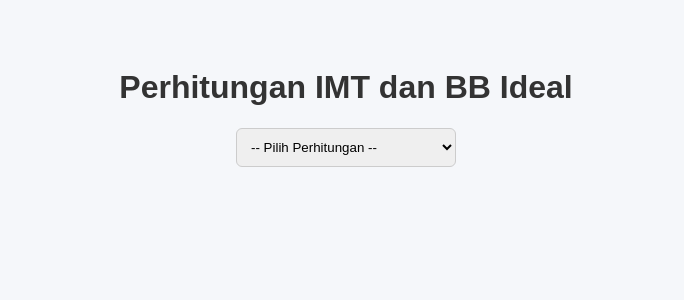
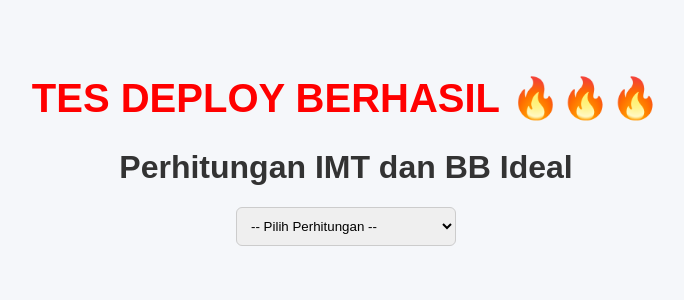
Before and after one commit to ariangsari07-sys/kalkulator-imt, a SvelteKit app: page / in a window 1280 px wide. Shown: the top 300 px of the page, without its empty margins (294-978 px from the left). Built offline with nearby package versions, Linux system fonts and the light colour scheme.

Commit message:
Tes deploy visual

```diff
--- a/src/routes/+page.svelte
+++ b/src/routes/+page.svelte
@@ -34,6 +34,10 @@
     hasil = "";
   }
 </script>
+
+<h1 style="color:red; font-size:40px;">
+  TES DEPLOY BERHASIL 🔥🔥🔥
+</h1>
 
 <h1>Perhitungan IMT dan BB Ideal</h1>
 
```
